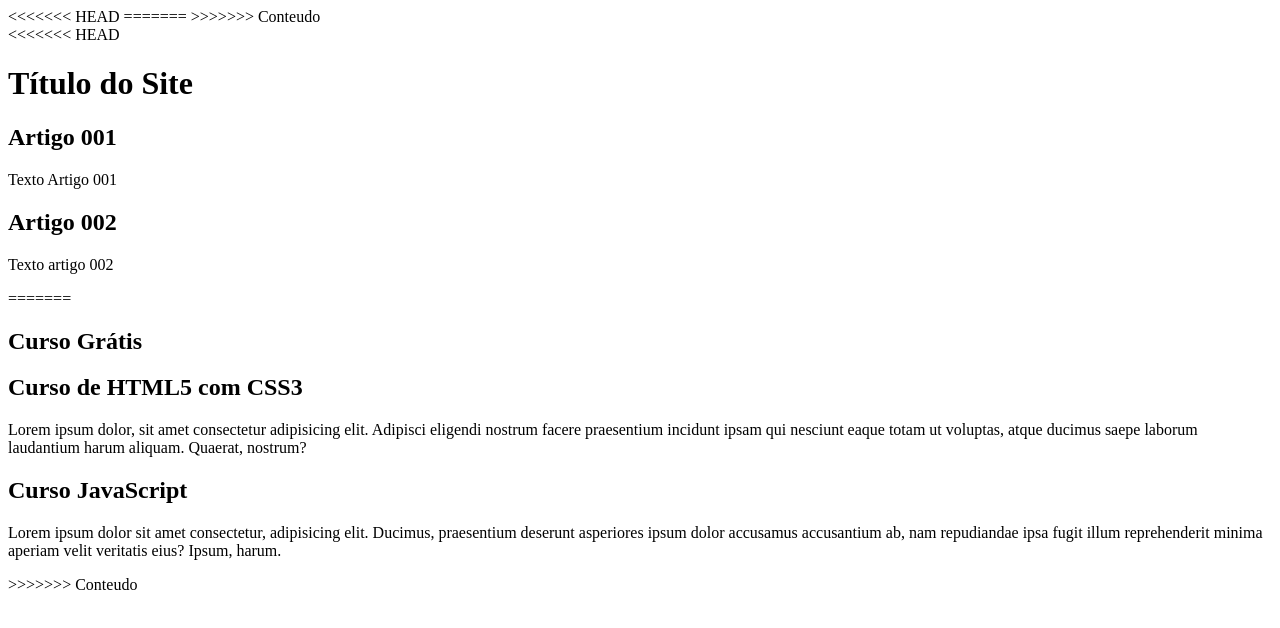
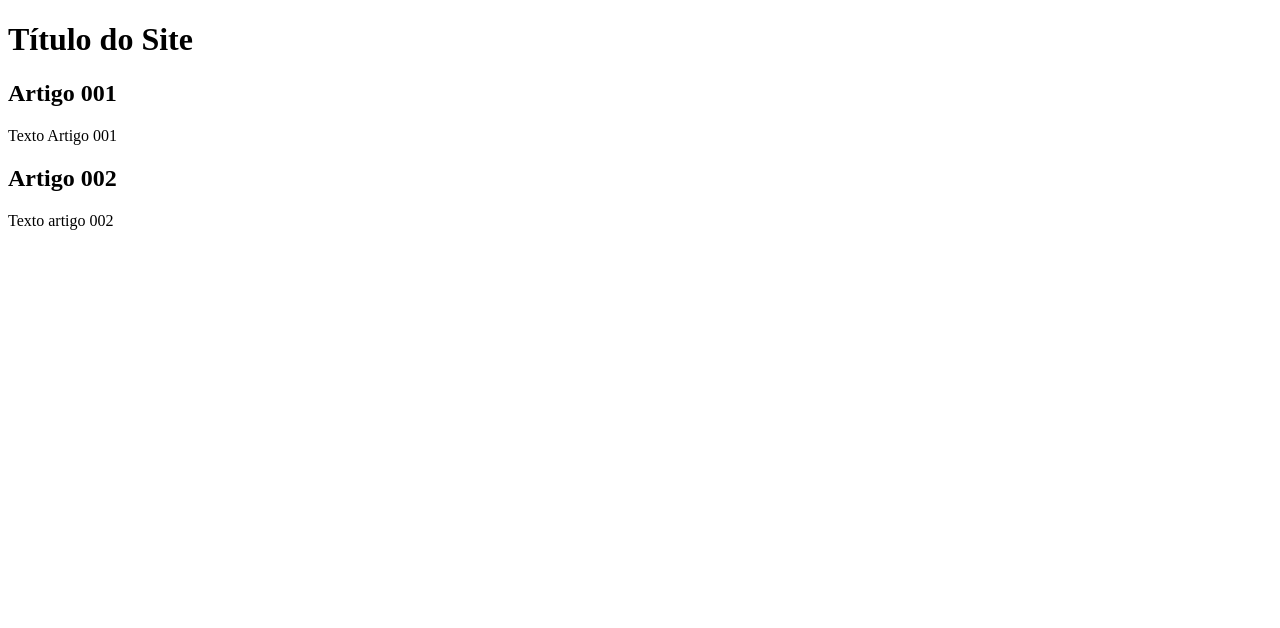
Before and after one commit to Agstgrss/Projeto-Site, a plain HTML site: page index.html in a window 1280 px wide. Drawn offline with Linux system fonts and the light colour scheme.

Commit message:
Revert "Revert "Revert "vai?"""
This reverts commit 05212f731a925306272341a50a091bbf57358f3f.

```diff
--- a/index.html
+++ b/index.html
@@ -4,16 +4,11 @@
     <meta charset="UTF-8">
     <meta http-equiv="X-UA-Compatible" content="IE=edge">
     <meta name="viewport" content="width=device-width, initial-scale=1.0">
-<<<<<<< HEAD
-    <title>Título do Site</title>
-=======
-    <title>Site CursoeVídeo</title>
->>>>>>> Conteudo
+    <title>Titulo do site</title>
 </head>
 <body>
     <main>
         <header>
-<<<<<<< HEAD
             <h1>Título do Site</h1>
         </header>
         <article>
@@ -23,17 +18,6 @@
         <article>
             <h2>Artigo 002</h2>
             <p>Texto artigo 002</p>
-=======
-            <h1>Curso Grátis</h1>
-        </header>
-        <article>
-            <h2>Curso de HTML5 com CSS3</h2>
-            <p>Lorem ipsum dolor, sit amet consectetur adipisicing elit. Adipisci eligendi nostrum facere praesentium incidunt ipsam qui nesciunt eaque totam ut voluptas, atque ducimus saepe laborum laudantium harum aliquam. Quaerat, nostrum?</p>
-        </article>
-        <article>
-            <h2>Curso JavaScript</h2>
-            <p>Lorem ipsum dolor sit amet consectetur, adipisicing elit. Ducimus, praesentium deserunt asperiores ipsum dolor accusamus accusantium ab, nam repudiandae ipsa fugit illum reprehenderit minima aperiam velit veritatis eius? Ipsum, harum.</p>
->>>>>>> Conteudo
         </article>
     </main>
 
```
